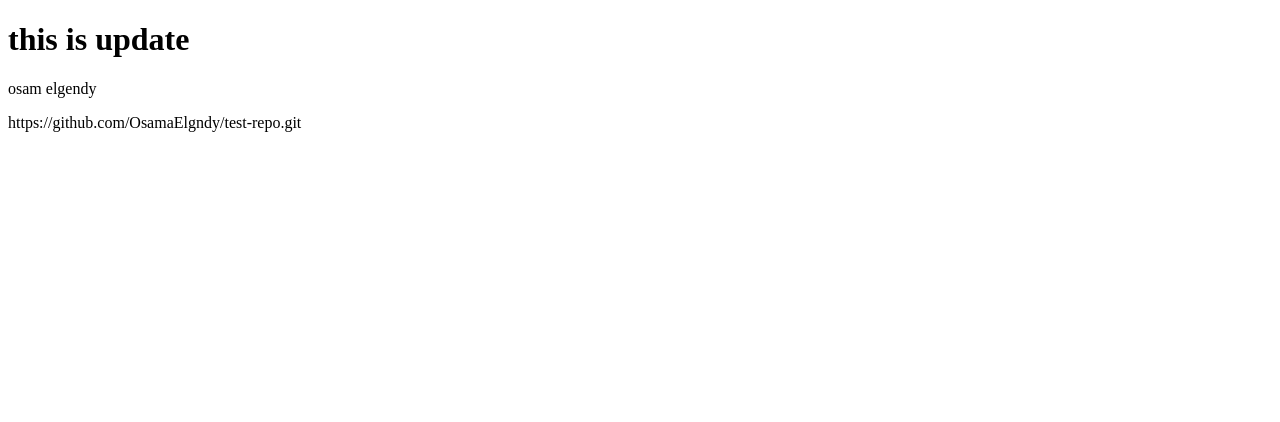
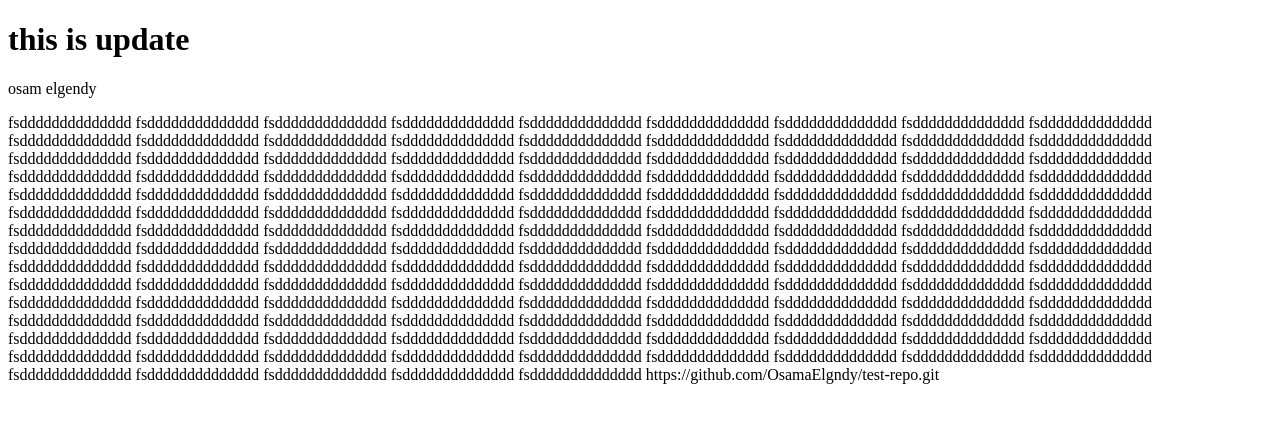
Before and after one commit to OsamaElgndy/git, a plain HTML site: page index.html in a window 1280 px wide. Drawn offline with Linux system fonts and the light colour scheme.

Commit message:
ffffffff

```diff
--- a/index.html
+++ b/index.html
@@ -9,6 +9,138 @@
 <h1>  this is update   </h1>
 <!-- finaly  -->
 <p>osam elgendy </p>
+<!--  this maser mor  -->
+  <notr>fsdddddddddddddd</notr>
+  <notr>fsdddddddddddddd</notr>
+  <notr>fsdddddddddddddd</notr>
+  <notr>fsdddddddddddddd</notr>
+  <notr>fsdddddddddddddd</notr>
+  <notr>fsdddddddddddddd</notr>
+  <notr>fsdddddddddddddd</notr>
+  <notr>fsdddddddddddddd</notr>
+  <notr>fsdddddddddddddd</notr>
+  <notr>fsdddddddddddddd</notr>
+  <notr>fsdddddddddddddd</notr>
+  <notr>fsdddddddddddddd</notr>
+  <notr>fsdddddddddddddd</notr>
+  <notr>fsdddddddddddddd</notr>
+  <notr>fsdddddddddddddd</notr>
+  <notr>fsdddddddddddddd</notr>
+  <notr>fsdddddddddddddd</notr>
+  <notr>fsdddddddddddddd</notr>
+  <notr>fsdddddddddddddd</notr>
+  <notr>fsdddddddddddddd</notr>
+  <notr>fsdddddddddddddd</notr>
+  <notr>fsdddddddddddddd</notr>
+  <notr>fsdddddddddddddd</notr>
+  <notr>fsdddddddddddddd</notr>
+  <notr>fsdddddddddddddd</notr>
+  <notr>fsdddddddddddddd</notr>
+  <notr>fsdddddddddddddd</notr>
+  <notr>fsdddddddddddddd</notr>
+  <notr>fsdddddddddddddd</notr>
+  <notr>fsdddddddddddddd</notr>
+  <notr>fsdddddddddddddd</notr>
+  <notr>fsdddddddddddddd</notr>
+  <notr>fsdddddddddddddd</notr>
+  <notr>fsdddddddddddddd</notr>
+  <notr>fsdddddddddddddd</notr>
+  <notr>fsdddddddddddddd</notr>
+  <notr>fsdddddddddddddd</notr>
+  <notr>fsdddddddddddddd</notr>
+  <notr>fsdddddddddddddd</notr>
+  <notr>fsdddddddddddddd</notr>
+  <notr>fsdddddddddddddd</notr>
+  <notr>fsdddddddddddddd</notr>
+  <notr>fsdddddddddddddd</notr>
+  <notr>fsdddddddddddddd</notr>
+  <notr>fsdddddddddddddd</notr>
+  <notr>fsdddddddddddddd</notr>
+  <notr>fsdddddddddddddd</notr>
+  <notr>fsdddddddddddddd</notr>
+  <notr>fsdddddddddddddd</notr>
+  <notr>fsdddddddddddddd</notr>
+  <notr>fsdddddddddddddd</notr>
+  <notr>fsdddddddddddddd</notr>
+  <notr>fsdddddddddddddd</notr>
+  <notr>fsdddddddddddddd</notr>
+  <notr>fsdddddddddddddd</notr>
+  <notr>fsdddddddddddddd</notr>
+  <notr>fsdddddddddddddd</notr>
+  <notr>fsdddddddddddddd</notr>
+  <notr>fsdddddddddddddd</notr>
+  <notr>fsdddddddddddddd</notr>
+  <notr>fsdddddddddddddd</notr>
+  <notr>fsdddddddddddddd</notr>
+  <notr>fsdddddddddddddd</notr>
+  <notr>fsdddddddddddddd</notr>
+  <notr>fsdddddddddddddd</notr>
+  <notr>fsdddddddddddddd</notr>
+  <notr>fsdddddddddddddd</notr>
+  <notr>fsdddddddddddddd</notr>
+  <notr>fsdddddddddddddd</notr>
+  <notr>fsdddddddddddddd</notr>
+  <notr>fsdddddddddddddd</notr>
+  <notr>fsdddddddddddddd</notr>
+  <notr>fsdddddddddddddd</notr>
+  <notr>fsdddddddddddddd</notr>
+  <notr>fsdddddddddddddd</notr>
+  <notr>fsdddddddddddddd</notr>
+  <notr>fsdddddddddddddd</notr>
+  <notr>fsdddddddddddddd</notr>
+  <notr>fsdddddddddddddd</notr>
+  <notr>fsdddddddddddddd</notr>
+  <notr>fsdddddddddddddd</notr>
+  <notr>fsdddddddddddddd</notr>
+  <notr>fsdddddddddddddd</notr>
+  <notr>fsdddddddddddddd</notr>
+  <notr>fsdddddddddddddd</notr>
+  <notr>fsdddddddddddddd</notr>
+  <notr>fsdddddddddddddd</notr>
+  <notr>fsdddddddddddddd</notr>
+  <notr>fsdddddddddddddd</notr>
+  <notr>fsdddddddddddddd</notr>
+  <notr>fsdddddddddddddd</notr>
+  <notr>fsdddddddddddddd</notr>
+  <notr>fsdddddddddddddd</notr>
+  <notr>fsdddddddddddddd</notr>
+  <notr>fsdddddddddddddd</notr>
+  <notr>fsdddddddddddddd</notr>
+  <notr>fsdddddddddddddd</notr>
+  <notr>fsdddddddddddddd</notr>
+  <notr>fsdddddddddddddd</notr>
+  <notr>fsdddddddddddddd</notr>
+  <notr>fsdddddddddddddd</notr>
+  <notr>fsdddddddddddddd</notr>
+  <notr>fsdddddddddddddd</notr>
+  <notr>fsdddddddddddddd</notr>
+  <notr>fsdddddddddddddd</notr>
+  <notr>fsdddddddddddddd</notr>
+  <notr>fsdddddddddddddd</notr>
+  <notr>fsdddddddddddddd</notr>
+  <notr>fsdddddddddddddd</notr>
+  <notr>fsdddddddddddddd</notr>
+  <notr>fsdddddddddddddd</notr>
+  <notr>fsdddddddddddddd</notr>
+  <notr>fsdddddddddddddd</notr>
+  <notr>fsdddddddddddddd</notr>
+  <notr>fsdddddddddddddd</notr>
+  <notr>fsdddddddddddddd</notr>
+  <notr>fsdddddddddddddd</notr>
+  <notr>fsdddddddddddddd</notr>
+  <notr>fsdddddddddddddd</notr>
+  <notr>fsdddddddddddddd</notr>
+  <notr>fsdddddddddddddd</notr>
+  <notr>fsdddddddddddddd</notr>
+  <notr>fsdddddddddddddd</notr>
+  <notr>fsdddddddddddddd</notr>
+  <notr>fsdddddddddddddd</notr>
+  <notr>fsdddddddddddddd</notr>
+  <notr>fsdddddddddddddd</notr>
+  <notr>fsdddddddddddddd</notr>
+  <notr>fsdddddddddddddd</notr>
+  <notr>fsdddddddddddddd</notr>
+  <notr>fsdddddddddddddd</notr>
 <body>
    https://github.com/OsamaElgndy/test-repo.git
 </body>
```
